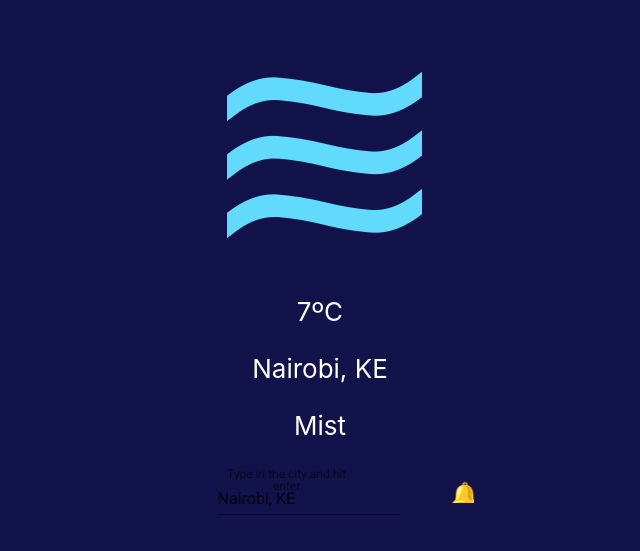
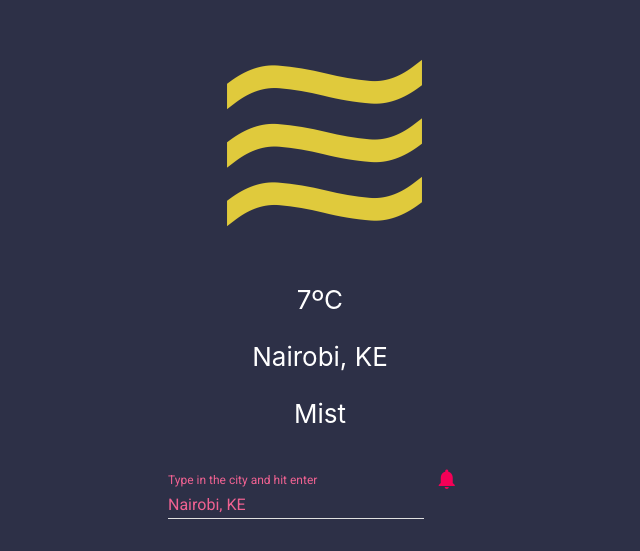
Before and after one commit to RyanSept/pycon-weather-app, a React (Create React App) app: page / in a window 1280 px wide. Shown: the part 125-676 px from the top of the page, without its empty margins (320-960 px from the left). Built offline with nearby package versions, Linux system fonts and the light colour scheme.

Commit message:
Fix styling issues

```diff
--- a/src/App.css
+++ b/src/App.css
@@ -8,7 +8,7 @@
 }
 
 .App-header {
-  background-color: #11134a;
+  background-color: #2D3047;
   min-height: 100vh;
   display: flex;
   flex-direction: column;
@@ -33,5 +33,5 @@
 
 .weather-icon {
   font-size: 9em;
-  color: #61dafb;
+  color: #E0CA3C;
 }
--- a/src/App.js
+++ b/src/App.js
@@ -1,7 +1,8 @@
 import React, { Component } from 'react';
 import './App.css';
-import TextField from '@material-ui/core/TextField';
-import { pink } from '@material-ui/core/colors';
+import TextField from 'material-ui/TextField';
+import MuiThemeProvider from 'material-ui/styles/MuiThemeProvider';
+import { grey50, pink200, pink300 } from 'material-ui/styles/colors';
 import Grid from '@material-ui/core/Grid';
 import IconButton from '@material-ui/core/IconButton';
 import Icon from '@material-ui/core/Icon';
@@ -34,6 +35,7 @@ class App extends Component {
 
   render() {
     return (
+      <MuiThemeProvider >
         <div className="App">
           <Grid container className="App-header">
             <i className={`weather-icon owf ${this.state.icon}`}></i>
@@ -43,11 +45,14 @@ class App extends Component {
               <p>{this.state.weather_state}</p>
             </Grid>
             <Grid item xs={12}>
-            <Grid container spacing={16}>
-              <Grid item xs={11}>
+              <Grid container spacing={4}>
+                <Grid item xs={10}>
                   <TextField
-                  label="Type in the city and hit enter"
+                    floatingLabelText="Type in the city and hit enter"
                     defaultValue={this.state.location}
+                    floatingLabelStyle={{ color: pink300 }}
+                    underlineFocusStyle={{ borderColor: pink200 }}
+                    inputStyle={{ color: pink300 }}
                     style={{ color: "white" }}
                     onChange={this.handleTextInputChange}
                     onKeyPress={(ev) => {
@@ -59,15 +64,16 @@ class App extends Component {
                   // fullWidth={true}
                   />
                 </Grid>
-              <Grid item xs={1}>
+                <Grid item xs={2}>
                   <IconButton color="secondary" aria-label="Add an alarm">
-                  <Icon>🔔</Icon>
+                    <Icon>notifications</Icon>
                   </IconButton>
                 </Grid>
               </Grid>
             </Grid>
           </Grid>
         </div>
+      </MuiThemeProvider>
     );
   }
 }
```
Lines whose indentation alone changed are shown as unchanged.
